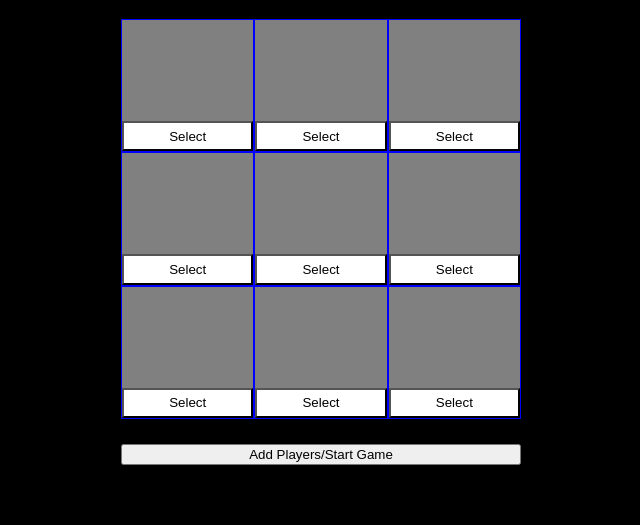
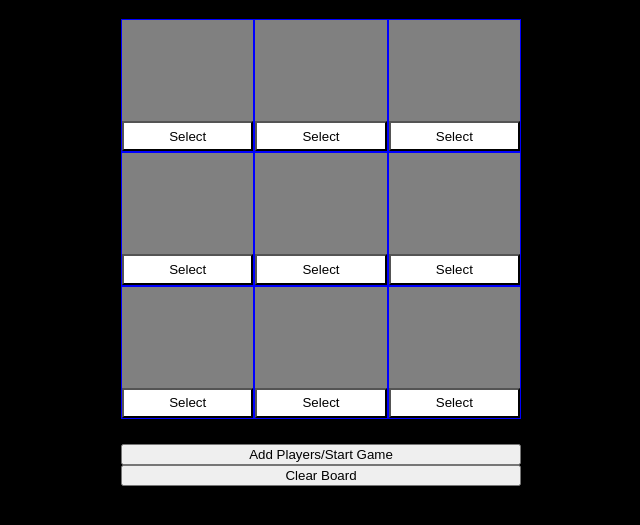
Before and after one commit to Justin2172021/js-tic-tac-toe, a plain HTML site: page index.html in a window 1280 px wide. Shown: the part 61-586 px from the top of the page, without its empty margins (319-959 px from the left). Drawn offline with Linux system fonts and the light colour scheme.

Commit message:
Added in the Clear Board button

```diff
--- a/index.html
+++ b/index.html
@@ -40,5 +40,6 @@
         </div>
     </div>
     <button type="submit" class="start-game-button">Add Players/Start Game</button>
+    <button type="submit" class="clear-board-button">Clear Board</button>
 </body>
 </html>
```
